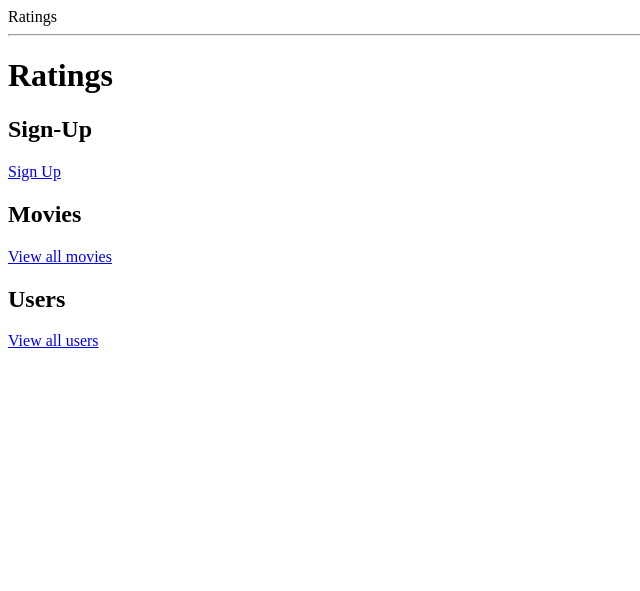
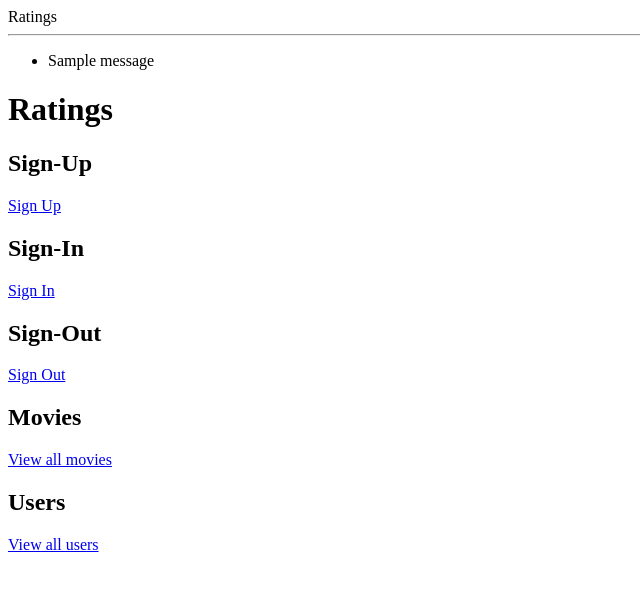
Before and after one commit to dencynluv/ratings, a Flask app: page / in a window 1280 px wide. Shown: the top 591 px of the page, without its empty margins (0-640 px from the left). Run offline with Flask 2, Linux system fonts and the light colour scheme; tables that the repository leaves empty hold one stand-in row (values such as "Sample post"); one stand-in notice (Sample message) is shown; parts of the project's set-up code (start-up, migrations or seed data) failed here and were passed over.

Commit message:
Added sign-in and sign-out routes

```diff
--- a/server.py
+++ b/server.py
@@ -33,13 +33,6 @@ def user_list():
     users = User.query.all()
     return render_template("user_list.html", users=users)
 
-# Add sign in route
-# @app.route("/sign-in")
-# def user_sign_in():
-#     """Allow user to sign in."""
-
-#     return render_template("sign_in.html")
-
 
 # Add sign up route
 @app.route("/sign-up")
@@ -48,33 +41,83 @@ def user_sign_up():
 
     return render_template("sign_up.html")
 
+
 @app.route("/new-user", methods=["POST"])
 def add_new_user():
     """Add new user to database."""
 
-    # Process sign-in form and set to respective variables
+    # Process sign-up form and set to respective variables
     email = request.form.get("email")
     password = request.form.get("password")
 
     # check if user name exists
     user_emails = db.session.query(User.email).all() #list of user objects
 
+    # calling function set_val_user_id() from seed.py file
+    # to prevent conflicting id's
     user_id = seed.set_val_user_id()
 
     # if user does not exist add user to database
     for item in user_emails:
+
         if item.email == email:
-            continue
+            break
         else:
             user = User(user_id=user_id, email=email, password=password)
 
-    # We need to add to the session or it won't ever be stored
-    db.session.add(user)
 
-    # Once we're done, we should commit our work
-    db.session.commit()
+    if user:
+        # We need to add to the session or it won't be stored
+        db.session.add(user)
 
-    flash('You were successfully logged in')
+        # Once we're done, we should commit our work
+        db.session.commit()
+
+        flash('You were successfully signed up')
+
+    return redirect(url_for('index'))
+
+# Add sign in route
+@app.route("/sign-in")
+def user_sign_in():
+    """Allow user to sign in."""
+
+    return render_template("sign_in.html")
+
+
+@app.route("/process-sign-in", methods=["POST"])
+def process_sign_in():
+    """Process username and password."""
+
+    # Process sign-in form and set to respective variables
+    email = request.form.get("email")
+    password = request.form.get("password")
+
+    # Query for all user emails, passwords, and unique ids
+    # Return a list of user objects
+    users = db.session.query(User.email, User.password, User.user_id).all()
+
+    for user in users:
+
+        if user.email == email and user.password == password:
+            #Log them in
+            session['current_user'] = user.id
+            break
+        else:
+            flash("Login and/or password is incorrect! Try again.")
+            return redirect(url_for('user_sign_in'))
+
+    flash("Signed in as {}".format(user.email))
+    return redirect(url_for('index'))
+
+
+@app.route("/sign-out")
+def user_sign_out():
+    """Allow user to sign out."""
+
+    session['current_user'] = None
+    flash("You have successfully logged out.")
+
     return redirect(url_for('index'))
 
 
--- a/templates/base.html
+++ b/templates/base.html
@@ -8,7 +8,19 @@
   Ratings
   <hr>
 
+  {% with messages = get_flashed_messages() %}
+    {% if messages %}
+      <ul>
+          {% for message in messages %}
+              <li>{{ message }}</li>
+          {% endfor %}
+      </ul>
+     {% endif %}
+  {% endwith %}
+
+
   {% block content %} put your content here {% endblock %}
+
 
 </body>
 </html>
--- a/templates/homepage.html
+++ b/templates/homepage.html
@@ -6,6 +6,12 @@
 <h2>Sign-Up</h2>
 <p><a href="/sign-up">Sign Up</a></p>
 
+<h2>Sign-In</h2>
+<p><a href="/sign-in">Sign In</a></p>
+
+<h2>Sign-Out</h2>
+<p><a href="/sign-out">Sign Out</a></p>
+
 <h2>Movies</h2>
 <p><a href="/movies">View all movies</a></p>
 
--- a/templates/sign_up.html
+++ b/templates/sign_in.html
@@ -1,9 +1,9 @@
 {% extends 'base.html' %}
 {% block content %}
 
-    <h2>Sign-Up</h2>
+    <h2>Sign-In</h2>
 
-    <form action="/new-user" method="POST">
+    <form action="/process-sign-in" method="POST">
       <label>
         Email:
         <input type="text" name="email">
```
